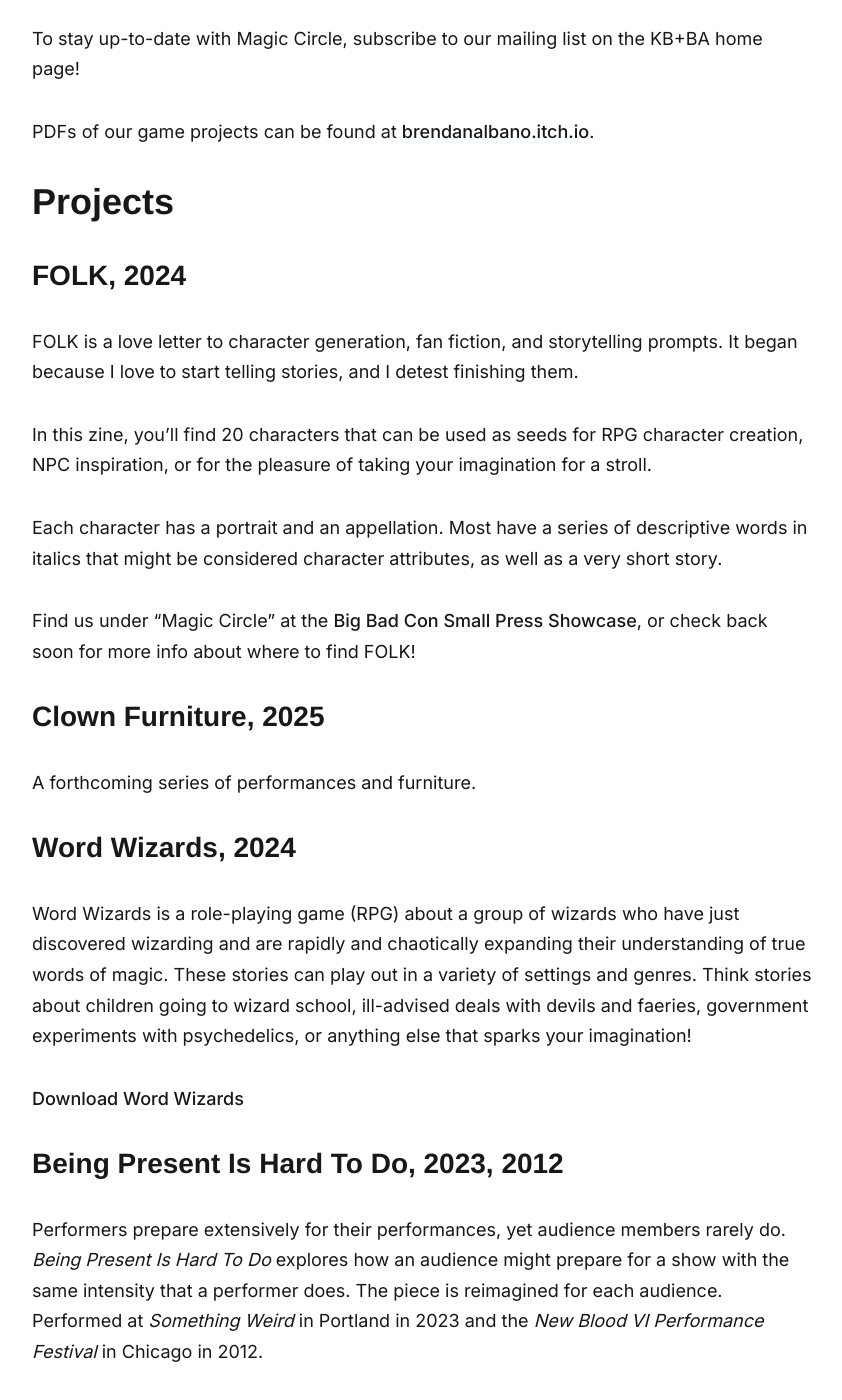
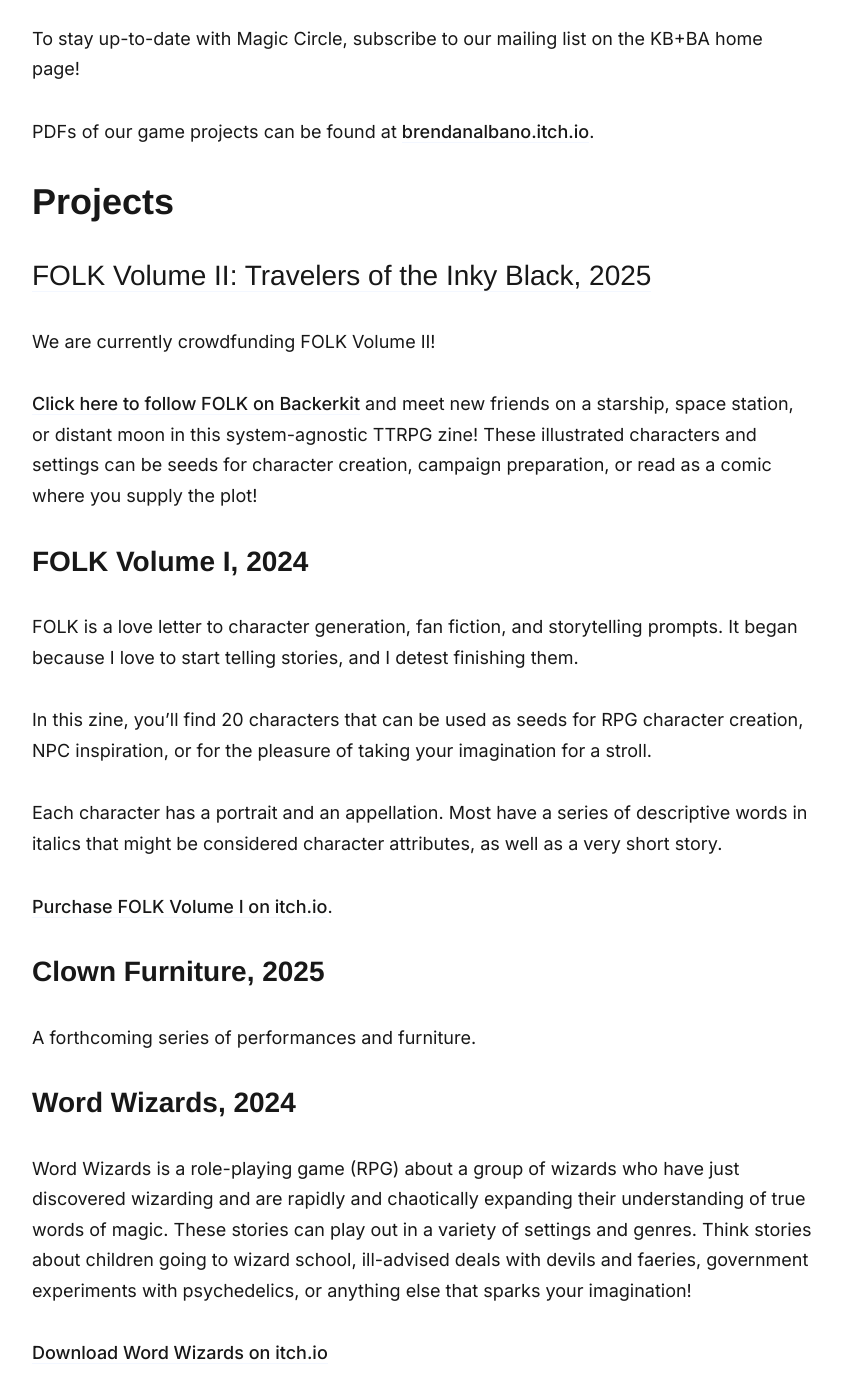
Before and after one commit to balbano/kb-ba.com, a Jekyll site: the page built from _pages/magic-circle.md, in a window 1280 px wide and 1400 px high, scrolled down 1100 px. Shown: the whole window, without its empty margins (218-1060 px from the left). Built offline with Jekyll 4.4.1, drawn with Linux system fonts in a browser that asks for light colours; nearby versions of some CDN libraries; some web fonts are replaced.

Commit message:
Add Folk Volume II to Magic Circle

```diff
--- a/_pages/magic-circle.md
+++ b/_pages/magic-circle.md
@@ -2,7 +2,7 @@
 layout: page
 title: Magic Circle
 permalink: /magic-circle/
-image: '/images/being-present-is-hard-to-do.jpg'
+image: '/images/folk-volume-2.jpg'
 ---
 
 Magic Circle is Kate Barbaria and Brendan Albano, artists, game designers, and architects based in Portland, OR. Our practice is rooted in performance, storytelling and space-making. We invite our audiences to join us in ritual and play, to be transported to other worlds, and to discover delight in the everyday magic of this one.
@@ -14,7 +14,13 @@
 
 # Projects
 
-## FOLK, 2024
+## [FOLK Volume II: Travelers of the Inky Black, 2025](https://www.backerkit.com/call_to_action/b45fad59-7ce0-471d-8ffc-d1d7001302c1/landing){:target="_blank"}
+
+We are currently crowdfunding FOLK Volume II!
+
+[Click here to follow FOLK on Backerkit](https://www.backerkit.com/call_to_action/b45fad59-7ce0-471d-8ffc-d1d7001302c1/landing){:target="_blank"} and meet new friends on a starship, space station, or distant moon in this system-agnostic TTRPG zine! These illustrated characters and settings can be seeds for character creation, campaign preparation, or read as a comic where you supply the plot!
+
+## FOLK Volume I, 2024
 
 FOLK is a love letter to character generation, fan fiction, and storytelling prompts. It began because I love to start telling stories, and I detest finishing them.
 
@@ -22,7 +28,7 @@
 
 Each character has a portrait and an appellation. Most have a series of descriptive words in italics that might be considered character attributes, as well as a very short story.
 
-Find us under "Magic Circle" at the [Big Bad Con Small Press Showcase](https://www.bigbadcon.com/small-press-showcase/){:target="_blank"}, or check back soon for more info about where to find FOLK!
+[Purchase FOLK Volume I on itch.io](https://brendanalbano.itch.io/folk){:target="_blank"}.
 
 ## Clown Furniture, 2025
 
@@ -32,7 +38,7 @@
 
 Word Wizards is a role-playing game (RPG) about a group of wizards who have just discovered wizarding and are rapidly and chaotically expanding their understanding of true words of magic. These stories can play out in a variety of settings and genres. Think stories about children going to wizard school, ill-advised deals with devils and faeries, government experiments with psychedelics, or anything else that sparks your imagination!
 
-[Download Word Wizards](https://brendanalbano.itch.io/word-wizards){:target="_blank"}
+[Download Word Wizards on itch.io](https://brendanalbano.itch.io/word-wizards){:target="_blank"}
 
 ## Being Present Is Hard To Do, 2023, 2012
 
```
Also changed, not shown: images/folk-volume-2.png (added).
